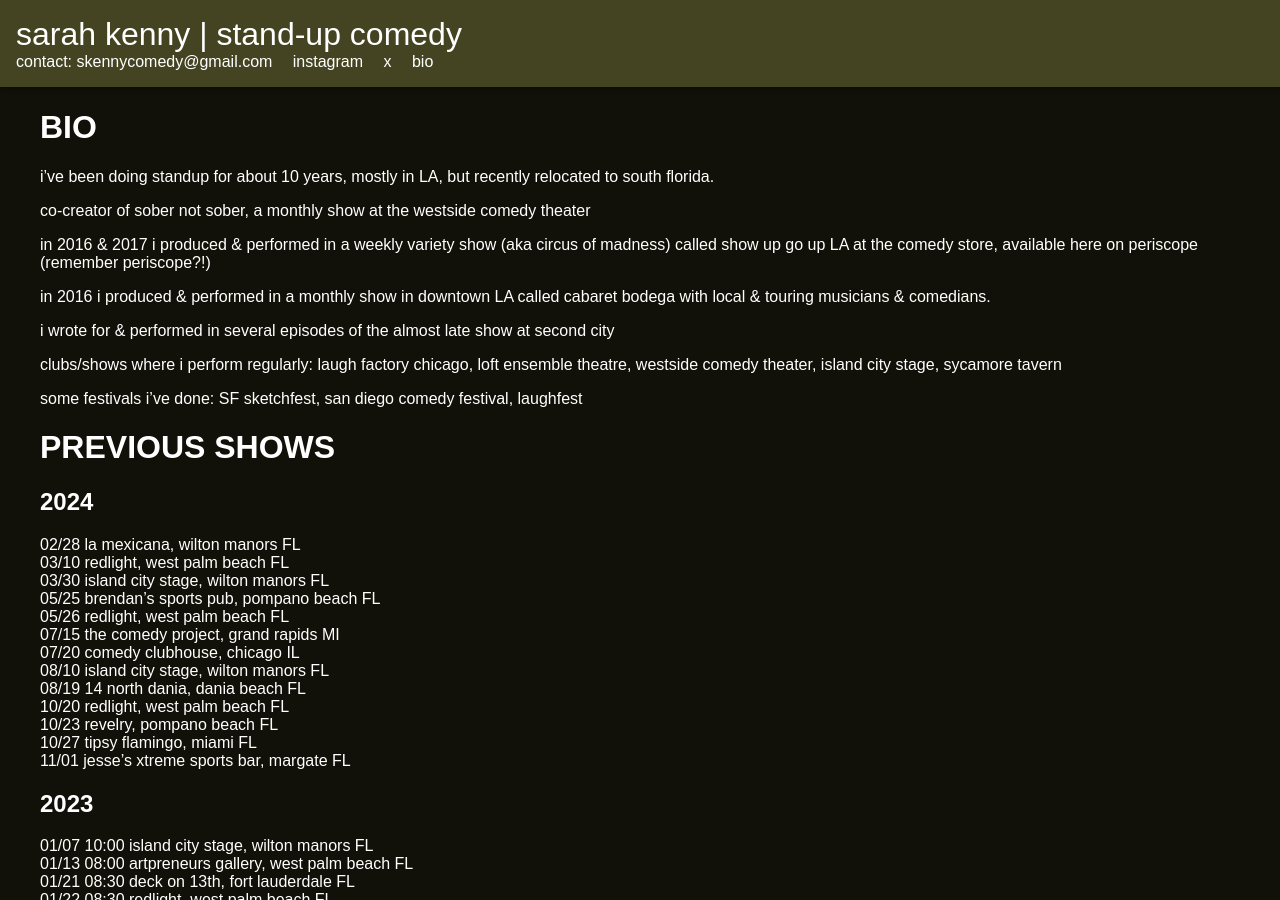
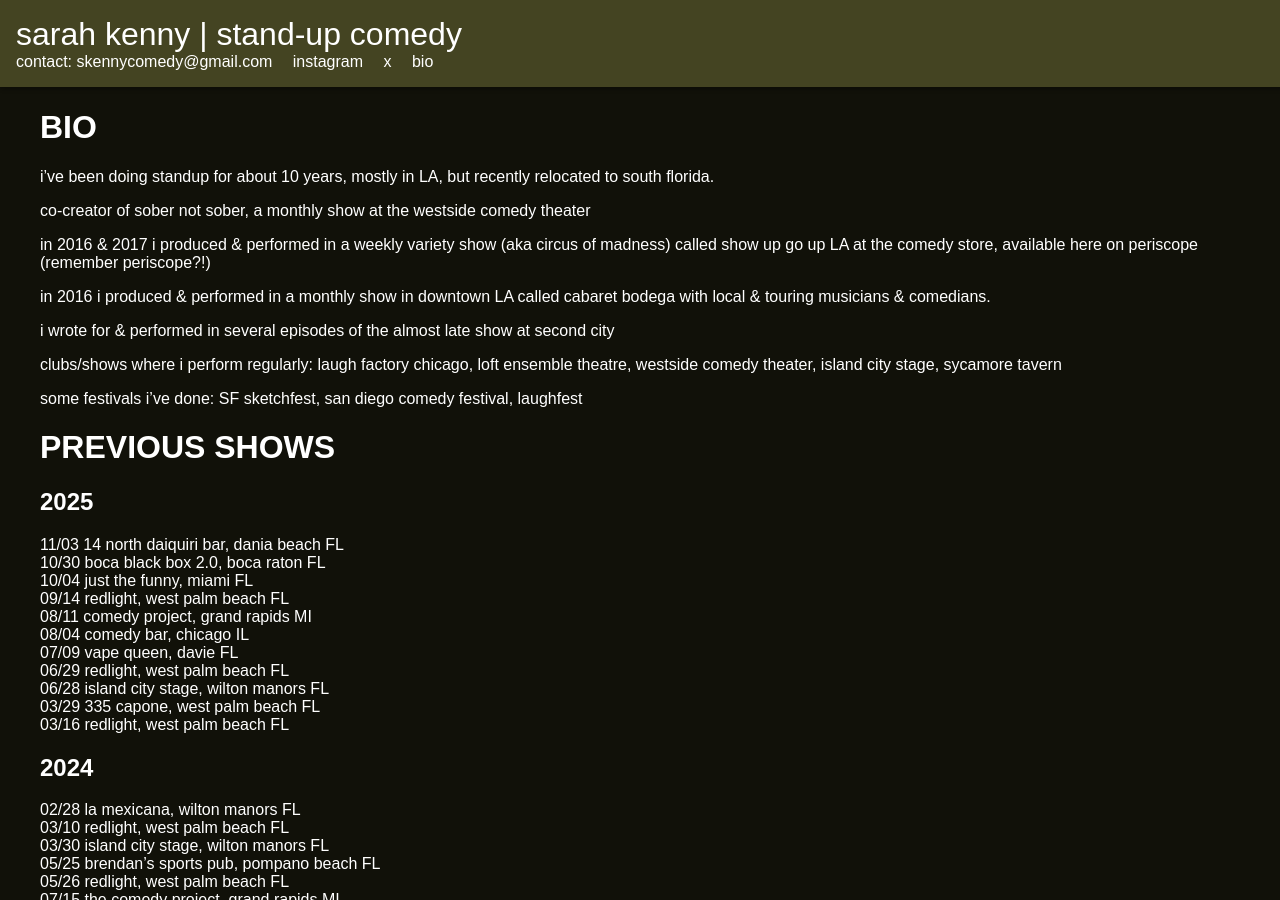
Before and after one commit to skennycomedy/skennycomedy.github.io, a Jekyll site: the page built from about.md, in a window 1280 px wide and 900 px high. Built offline with Jekyll 4.4.1, drawn with Linux system fonts in a browser that asks for light colours.

Commit message:
annual updates

```diff
--- a/about.md
+++ b/about.md
@@ -19,6 +19,20 @@ clubs/shows where i perform regularly: laugh factory chicago, loft ensemble thea
 some festivals i’ve done: SF sketchfest, san diego comedy festival, laughfest
 
 # PREVIOUS SHOWS
+
+## 2025
+
+11/03 14 north daiquiri bar, dania beach FL
+10/30 boca black box 2.0, boca raton FL
+10/04 just the funny, miami FL
+09/14 redlight, west palm beach FL
+08/11 comedy project, grand rapids MI
+08/04 comedy bar, chicago IL
+07/09 vape queen, davie FL
+06/29 redlight, west palm beach FL
+06/28 island city stage, wilton manors FL
+03/29 335 capone, west palm beach FL
+03/16 redlight, west palm beach FL
 
 ## 2024
 
@@ -460,3 +474,5 @@ some festivals i’ve done: SF sketchfest, san diego comedy festival, laughfest
 12/05/2014 11:30pm iowest, hollywood CA
 12/19/2014 9:00pm loft ensemble theater, downtown los angeles CA
 12/20/2014 8:00pm clown museum, downtown los angeles CA
+
+-
--- a/index.html
+++ b/index.html
@@ -12,7 +12,7 @@ title: skennycomedy
     <table class="full-width-table" id="showstable">
 	<thead>
 	    <tr>
-		<th colspan="3" class="show-table-heading">SHOW DATES 2025</th>
+		<th colspan="3" class="show-table-heading">SHOW DATES 2026</th>
 	    </tr>
 	</thead>
 	<tbody>
```
Also changed, not shown: _data/shows.yml (+6 -48 lines).
